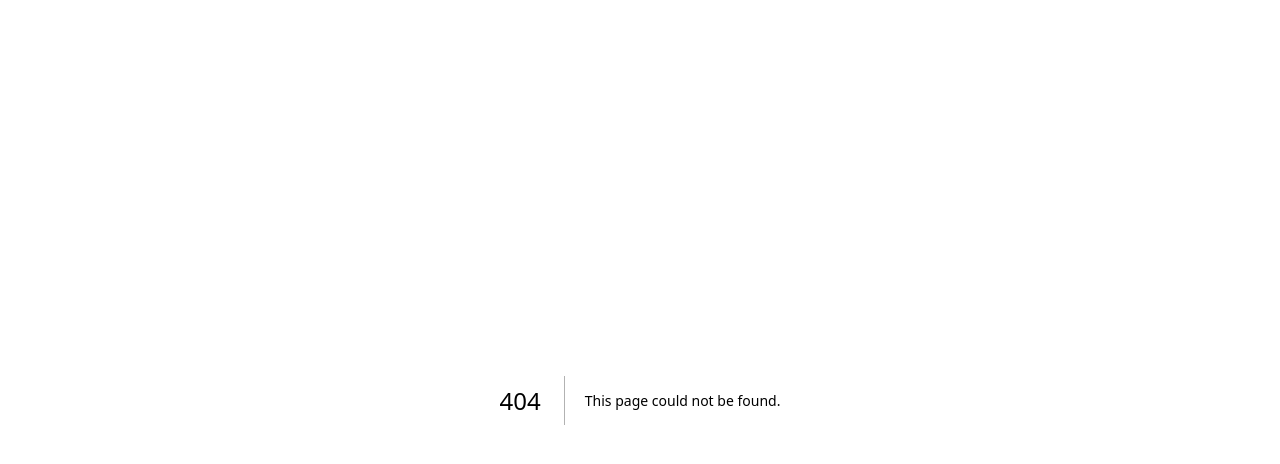
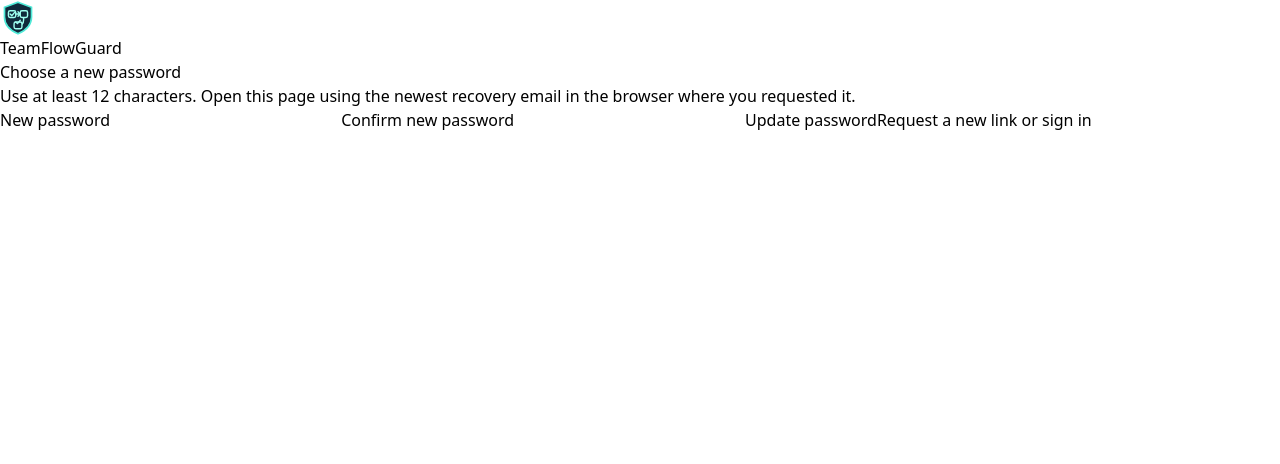
Before and after one commit to SDAFIK/TeamFlow-Guard, a Next.js app in the folder web/: page /reset-password in a window 1280 px wide. Before the commit this address had no page. Shown: the top 464 px of the page. Built offline with nearby package versions, Linux system fonts and the light colour scheme.

Commit message:
Add accessible password reset form with matching password validation

```diff
--- /dev/null
+++ b/web/app/reset-password/page.tsx
@@ -0,0 +1,9 @@
+"use client";
+import {useState} from "react";
+import Link from "next/link";
+import {api} from "@/lib/api";
+import {Brand} from "@/components/ui";
+export default function ResetPassword(){
+ const [password,setPassword]=useState(""),[confirm,setConfirm]=useState(""),[busy,setBusy]=useState(false),[error,setError]=useState(""),[done,setDone]=useState(false);
+ return <main className="login-page"><div className="login-form-wrap"><form className="login-form" onSubmit={async e=>{e.preventDefault();setError("");if(password!==confirm){setError("Passwords do not match.");return;}setBusy(true);try{await api("/auth/reset-password",{method:"POST",body:JSON.stringify({password})});setPassword("");setConfirm("");setDone(true);}catch(e){setError((e as Error).message);}finally{setBusy(false);}}}><Brand/><h2>Choose a new password</h2><p>Use at least 12 characters. Open this page using the newest recovery email in the browser where you requested it.</p>{error&&<div role="alert" className="error">{error}</div>}{done?<><p role="status" className="success-banner">Password updated. Sign in with your new password.</p><Link href="/login">Return to sign in</Link></>:<><label htmlFor="new-password">New password</label><input id="new-password" type="password" autoComplete="new-password" minLength={12} maxLength={128} required value={password} onChange={e=>setPassword(e.target.value)}/><label htmlFor="confirm-password">Confirm new password</label><input id="confirm-password" type="password" autoComplete="new-password" minLength={12} maxLength={128} required value={confirm} onChange={e=>setConfirm(e.target.value)}/><button className="primary" disabled={busy}>{busy?"Updating…":"Update password"}</button><Link href="/login">Request a new link or sign in</Link></>}</form></div></main>;
+}
```
